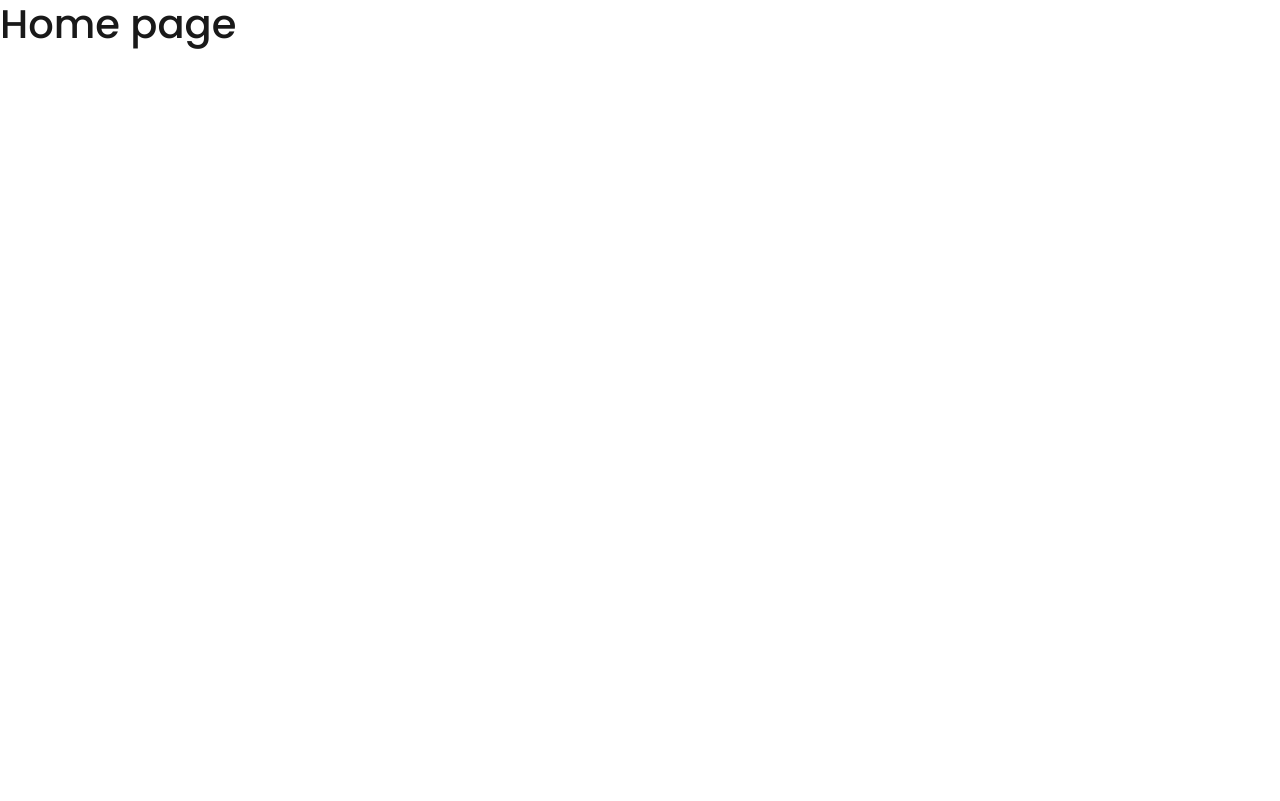
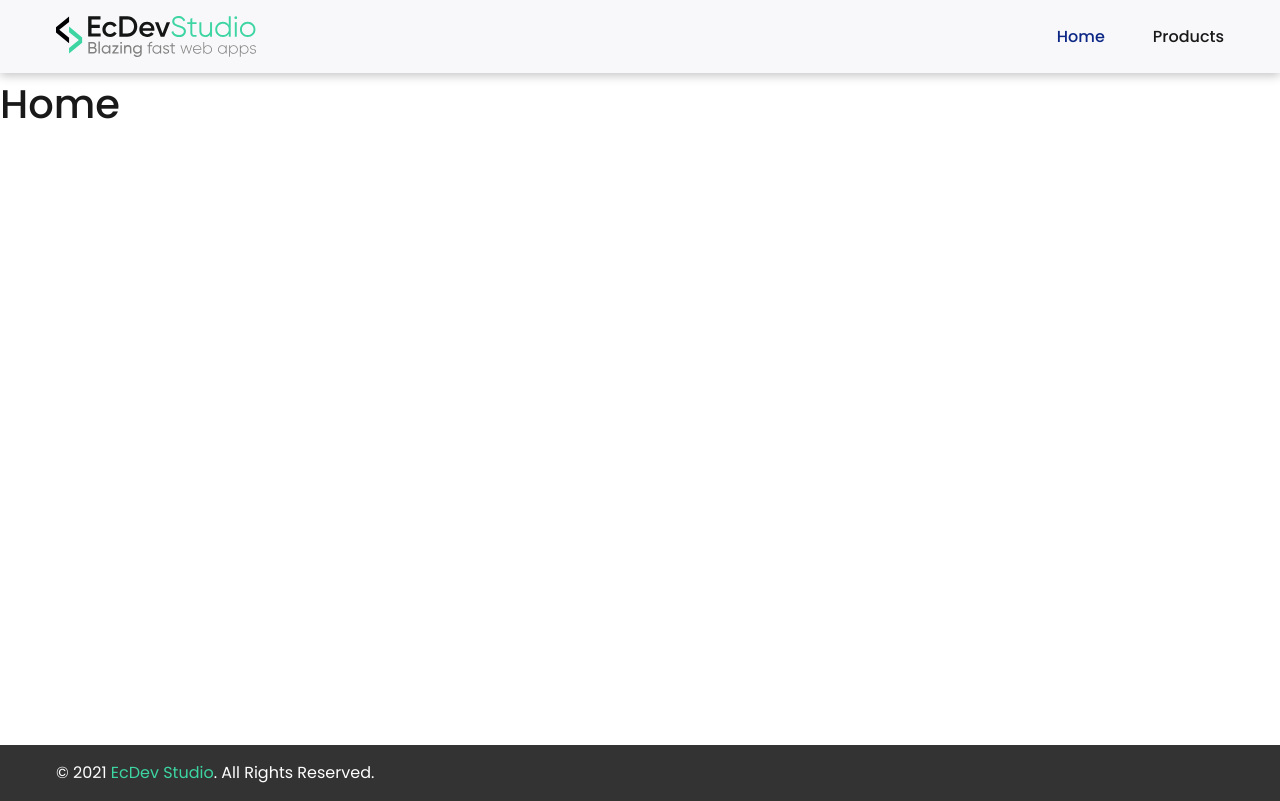
Before and after one commit to lordapos/ecdev-demo, a Gatsby site in the folder frontend/: page / in a window 1280 px wide. Built offline with nearby package versions, Linux system fonts and the light colour scheme; Gatsby itself is replaced by a stand-in of ours.

Commit message:
add Header adn install fontawesome

```diff
--- a/frontend/package.json
+++ b/frontend/package.json
@@ -15,6 +15,9 @@
     "clean": "gatsby clean"
   },
   "dependencies": {
+    "@fortawesome/fontawesome-svg-core": "^1.2.34",
+    "@fortawesome/free-solid-svg-icons": "^5.15.2",
+    "@fortawesome/react-fontawesome": "^0.1.14",
     "gatsby": "^3.0.1",
     "gatsby-plugin-image": "^1.0.1",
     "gatsby-plugin-manifest": "^3.0.0",
--- /dev/null
+++ b/frontend/src/components/Header/Header.js
@@ -0,0 +1,40 @@
+import React from 'react'
+import { Link } from 'gatsby'
+import logo from '../../images/logo.svg'
+import './_header.scss'
+
+const Header = () => {
+  const renderLinks = (links) => {
+    return links.map((link, index) => {
+      return (
+        <li className='header__nav__item' key={index}>
+          <Link
+            to={link.to}
+            activeClassName='header__nav__link--active'
+            className='header__nav__link'>{link.label}</Link>
+        </li>
+      )
+    })
+  }
+  const links = [
+    { to: '/', label: 'Home' },
+    { to: '/products', label: 'Products' },
+  ]
+
+  return (
+    <header className='header'>
+      <div className="header__inner">
+        <Link className='header__logo' to='/'>
+          <img src={logo} alt="prim"/>
+        </Link>
+        <nav className='header__nav'>
+          <ul className='header__nav__list'>
+            {renderLinks(links)}
+          </ul>
+        </nav>
+      </div>
+    </header>
+  )
+}
+
+export default Header
--- /dev/null
+++ b/frontend/src/components/Header/_header.scss
@@ -0,0 +1,77 @@
+@import "./src/styles/mixins";
+@import "./src/styles/config";
+
+.header {
+    box-shadow: 0 2px 10px $lightgrey;
+    background-color: $body;
+    position: fixed;
+    z-index: 100;
+    width: 100%;
+    padding: 1rem 0;
+    top: 0;
+    left: 0;
+    transition: .5s ease-in, .5s ease-in-out;
+
+    &--hide
+    {
+        transform: translate(0, -100px);
+    }
+
+    &__inner {
+        @include container;
+        display: flex;
+        justify-content: space-between;
+        align-items: center;
+        flex-wrap: wrap;
+    }
+
+    &__logo {
+        height: auto;
+        min-height: 41px;
+        max-width: 12.5rem;
+    }
+
+    &__nav {
+        &__list {
+            display: flex;
+            align-items: center;
+            justify-content: flex-start;
+        }
+
+        &__item {
+            height: 100%;
+            position: relative;
+            margin: 0 1.5rem;
+
+            &:last-child {
+                margin-left: 1.5rem;
+                margin-right: 0;
+            }
+        }
+
+        &__link {
+            font-weight: 500;
+            text-transform: capitalize;
+            color: $black;
+            transition: .3s ease-in, .3s ease-in-out;
+            display: flex;
+            justify-content: center;
+            align-items: center;
+
+            &:hover {
+                color: $blue;
+            }
+
+            &--active {
+                color: $blue;
+            }
+
+            &--icon {
+                svg {
+                    height: 16px;
+                    width: 18px;
+                }
+            }
+        }
+    }
+}
--- a/frontend/src/components/Layout/Layout.js
+++ b/frontend/src/components/Layout/Layout.js
@@ -1,10 +1,12 @@
 import React from 'react'
 import Footer from '../Footer/Footer'
+import Header from '../Header/Header'
 
 const Layout = (props) => {
   const { children } = props
   return (
     <>
+      <Header/>
       <main>
         {children}
       </main>
--- a/frontend/src/pages/index.js
+++ b/frontend/src/pages/index.js
@@ -1,8 +1,11 @@
-import * as React from "react"
+import * as React from 'react'
+import Layout from '../components/Layout/Layout'
 
 const IndexPage = () => {
   return (
-    <h1>Home page</h1>
+    <Layout>
+      <h1>Home</h1>
+    </Layout>
   )
 }
 
```
Also changed, not shown: 1 other file.
